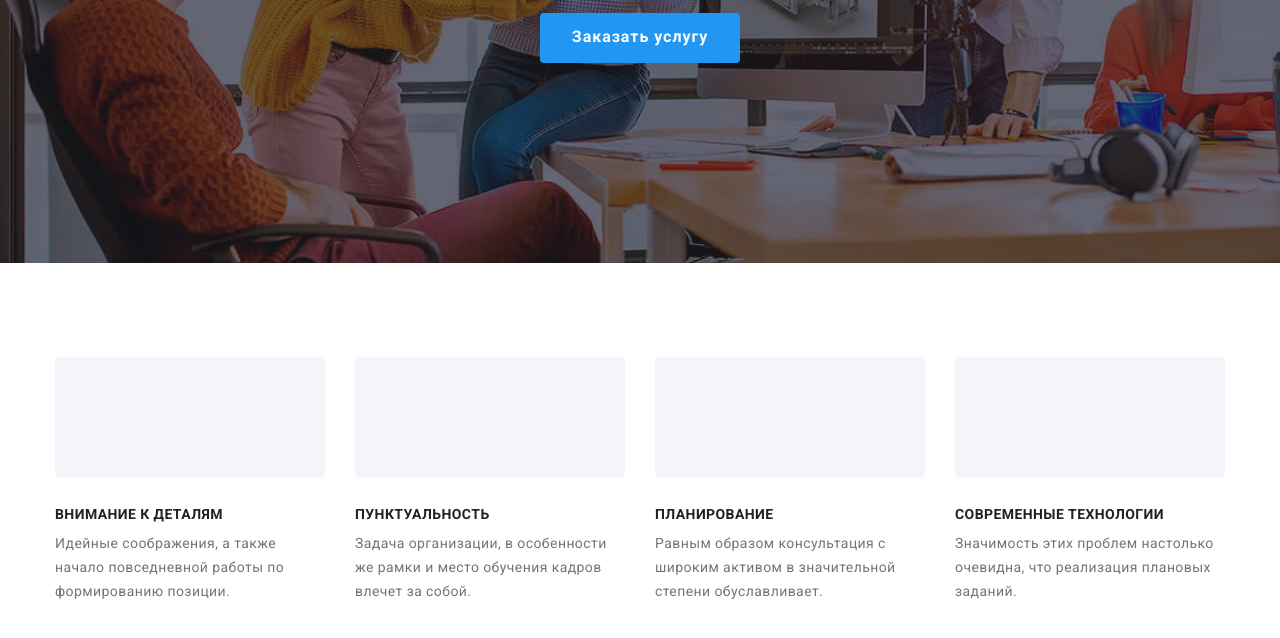
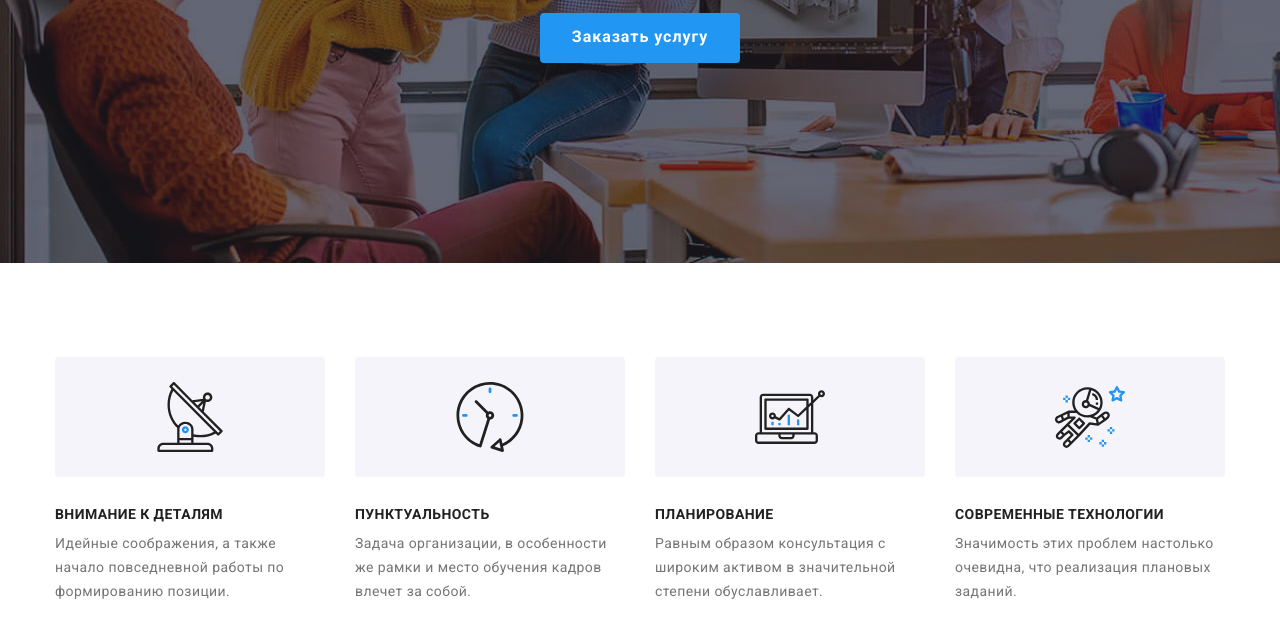
Before and after one commit to erbium6/goit-markup-hw-04, a plain HTML site: page index.html in a window 1280 px wide. Shown: the part 418-1056 px from the top of the page. Drawn offline with nearby package versions, Linux system fonts and the light colour scheme; the site is published under a folder, as on GitHub Pages, so addresses that start at the root find nothing.

Commit message:
исправление ошибок

```diff
--- a/index.html
+++ b/index.html
@@ -74,22 +74,22 @@
           <div class="container-advantages">
             <div class="advantages-list">
               <svg class="icon" width="70px" height="70px">
-                <use href="/images/icons.svg#icon-antenna"></use>
+                <use href="./images/icons.svg#icon-antenna"></use>
               </svg>
             </div>
             <div class="advantages-list">
               <svg class="icon" width="70px" height="70px">
-                <use href="/images/icons.svg#icon-clock"></use>
+                <use href="./images/icons.svg#icon-clock"></use>
               </svg>
             </div>
             <div class="advantages-list">
               <svg class="icon" width="70px" height="70px">
-                <use href="/images/icons.svg#icon-diagram"></use>
+                <use href="./images/icons.svg#icon-diagram"></use>
               </svg>
             </div>
             <div class="advantages-list">
               <svg class="icon" width="70px" height="70px">
-                <use href="/images/icons.svg#icon-astronaut"></use>
+                <use href="./images/icons.svg#icon-astronaut"></use>
               </svg>
             </div>
           </div>
```
